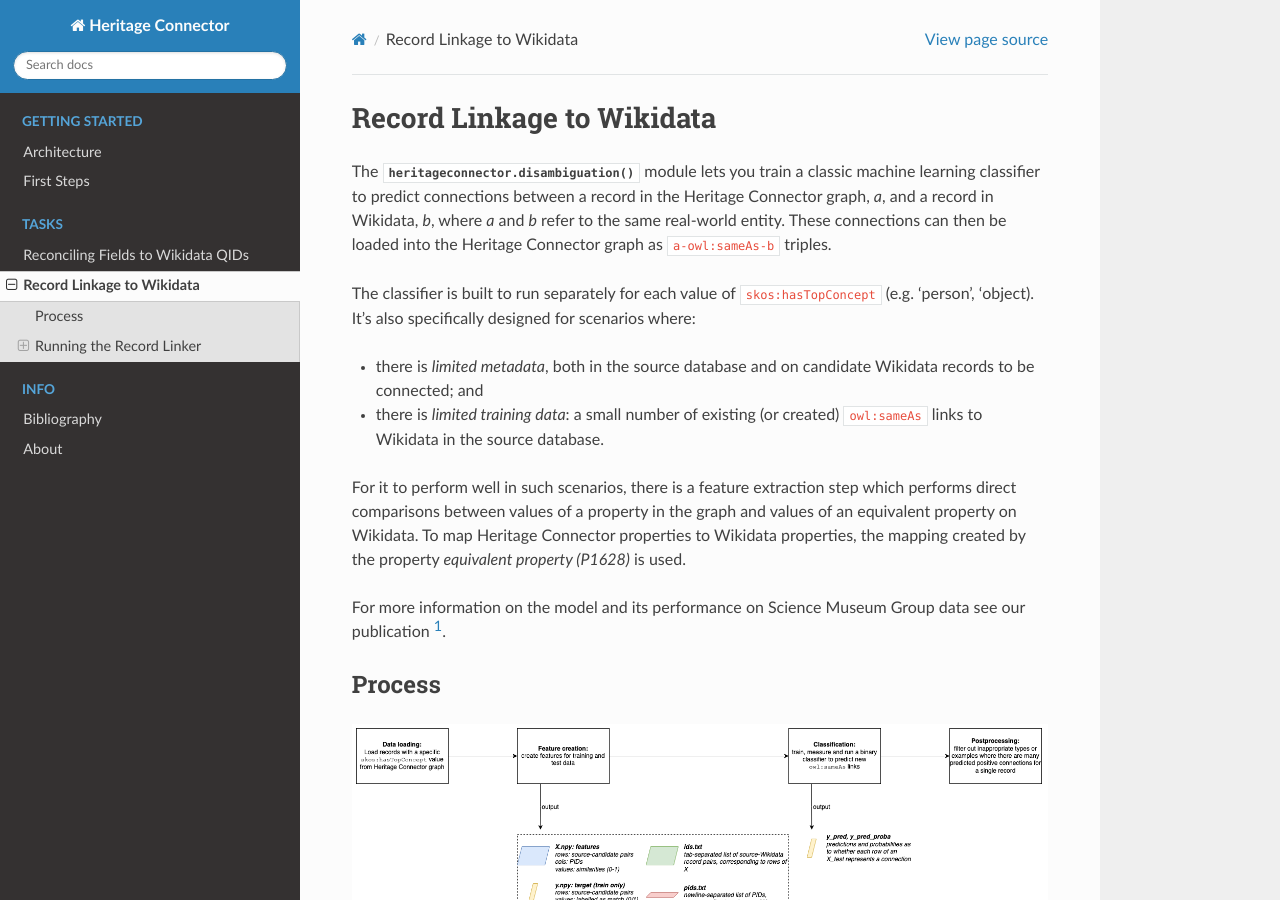
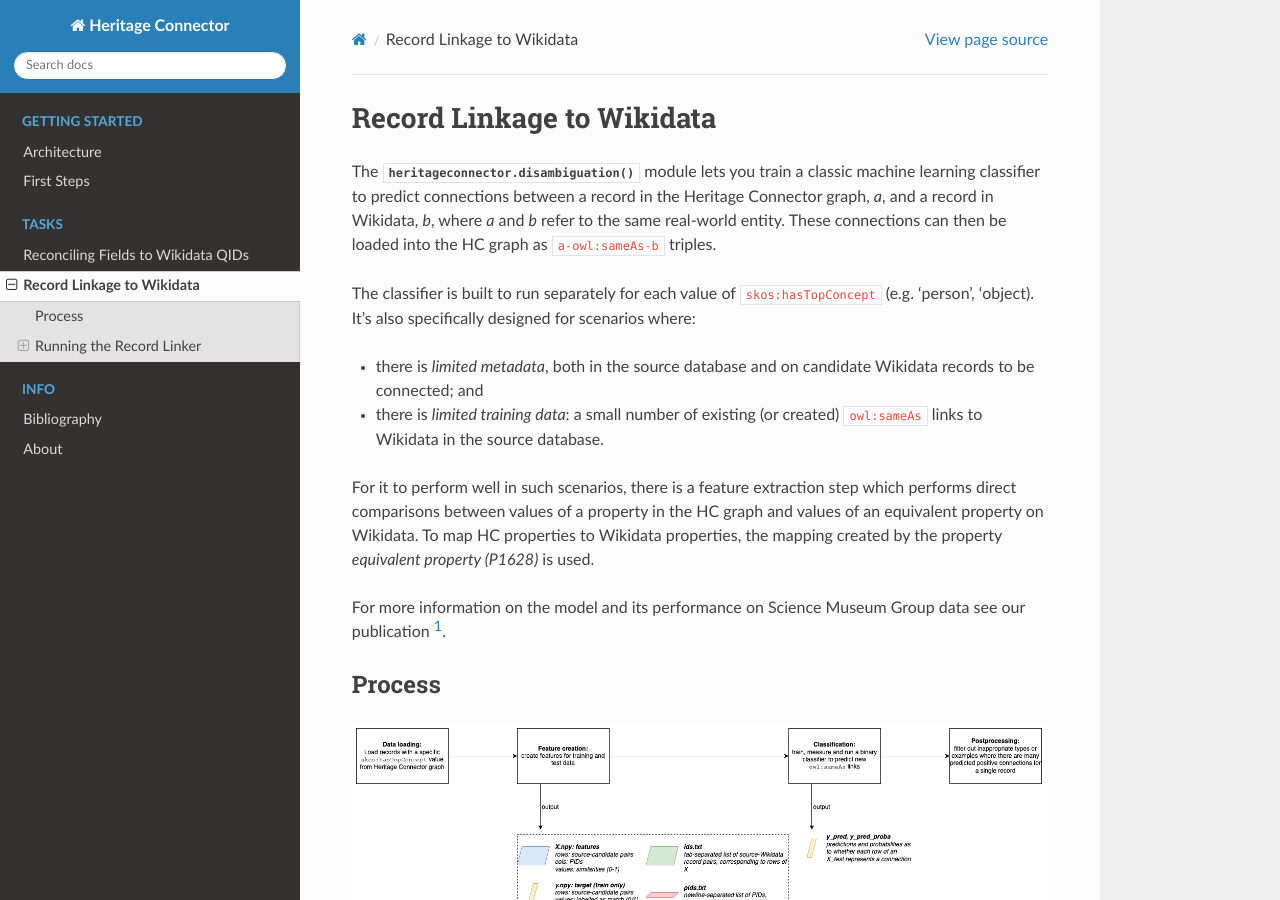
Before and after one commit to TheScienceMuseum/heritage-connector, a Sphinx documentation site: the page built from docs/record_linkage.rst, in a window 1280 px wide and 900 px high. Built offline with Sphinx 7.4.7 and the Read the Docs theme 2.0.0, drawn with Linux system fonts in a browser that asks for light colours; pages that are not in the unit, such as notebooks, are missing from menus; some of the changed text lies outside the part shown.

Commit message:
clean up naming of graph

```diff
--- a/docs/record_linkage.rst
+++ b/docs/record_linkage.rst
@@ -1,14 +1,14 @@
 Record Linkage to Wikidata
 ===============================
 
-The :py:meth:`heritageconnector.disambiguation` module lets you train a classic machine learning classifier to predict connections between a record in the Heritage Connector graph, *a*, and a record in Wikidata, *b*, where *a* and *b* refer to the same real-world entity. These connections can then be loaded into the Heritage Connector graph as :code:`a-owl:sameAs-b` triples.
+The :py:meth:`heritageconnector.disambiguation` module lets you train a classic machine learning classifier to predict connections between a record in the Heritage Connector graph, *a*, and a record in Wikidata, *b*, where *a* and *b* refer to the same real-world entity. These connections can then be loaded into the HC graph as :code:`a-owl:sameAs-b` triples.
 
 The classifier is built to run separately for each value of :code:`skos:hasTopConcept` (e.g. 'person', 'object). It's also specifically designed for scenarios where:
 
 * there is *limited metadata*, both in the source database and on candidate Wikidata records to be connected; and
 * there is *limited training data*: a small number of existing (or created) :code:`owl:sameAs` links to Wikidata in the source database.
 
-For it to perform well in such scenarios, there is a feature extraction step which performs direct comparisons between values of a property in the graph and values of an equivalent property on Wikidata. To map Heritage Connector properties to Wikidata properties, the mapping created by the property *equivalent property (P1628)* is used.
+For it to perform well in such scenarios, there is a feature extraction step which performs direct comparisons between values of a property in the HC graph and values of an equivalent property on Wikidata. To map HC properties to Wikidata properties, the mapping created by the property *equivalent property (P1628)* is used.
 
 For more information on the model and its performance on Science Museum Group data see our publication [#paper]_.
 
@@ -46,7 +46,7 @@
 
 Expand each of the code snippets in this section for working code examples.
 
-1. **Create training data** by loading :code:`owl:sameAs` links between Heritage Connector and Wikidata records into the graph. These may have been created through mining descriptions for IDs and URLs (see :py:meth:`heritageconnector.entity_matching.lookup.wikidata_id`), or manually, maybe through crowdsourcing.
+1. **Create training data** by loading :code:`owl:sameAs` links between records in your collection and Wikidata records into the HC graph. These may have been created through mining descriptions for IDs and URLs (see :py:meth:`heritageconnector.entity_matching.lookup.wikidata_id`), or manually, maybe through crowdsourcing.
 2. **Transform training and test data** for records with a specific :code:`skos:hasTopConcept` value to be used by the machine learning classifier.
 
     .. raw:: html
```
